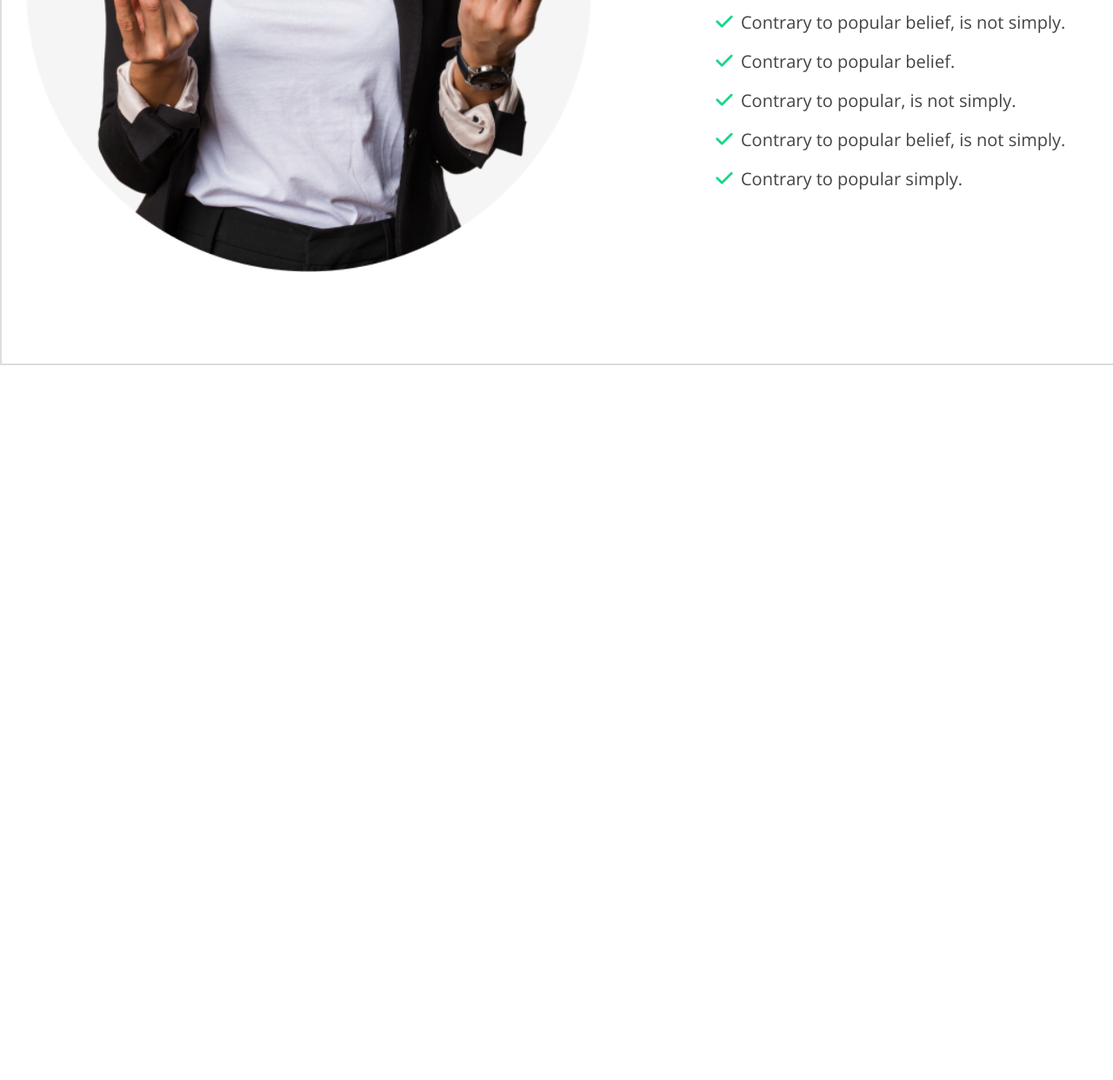
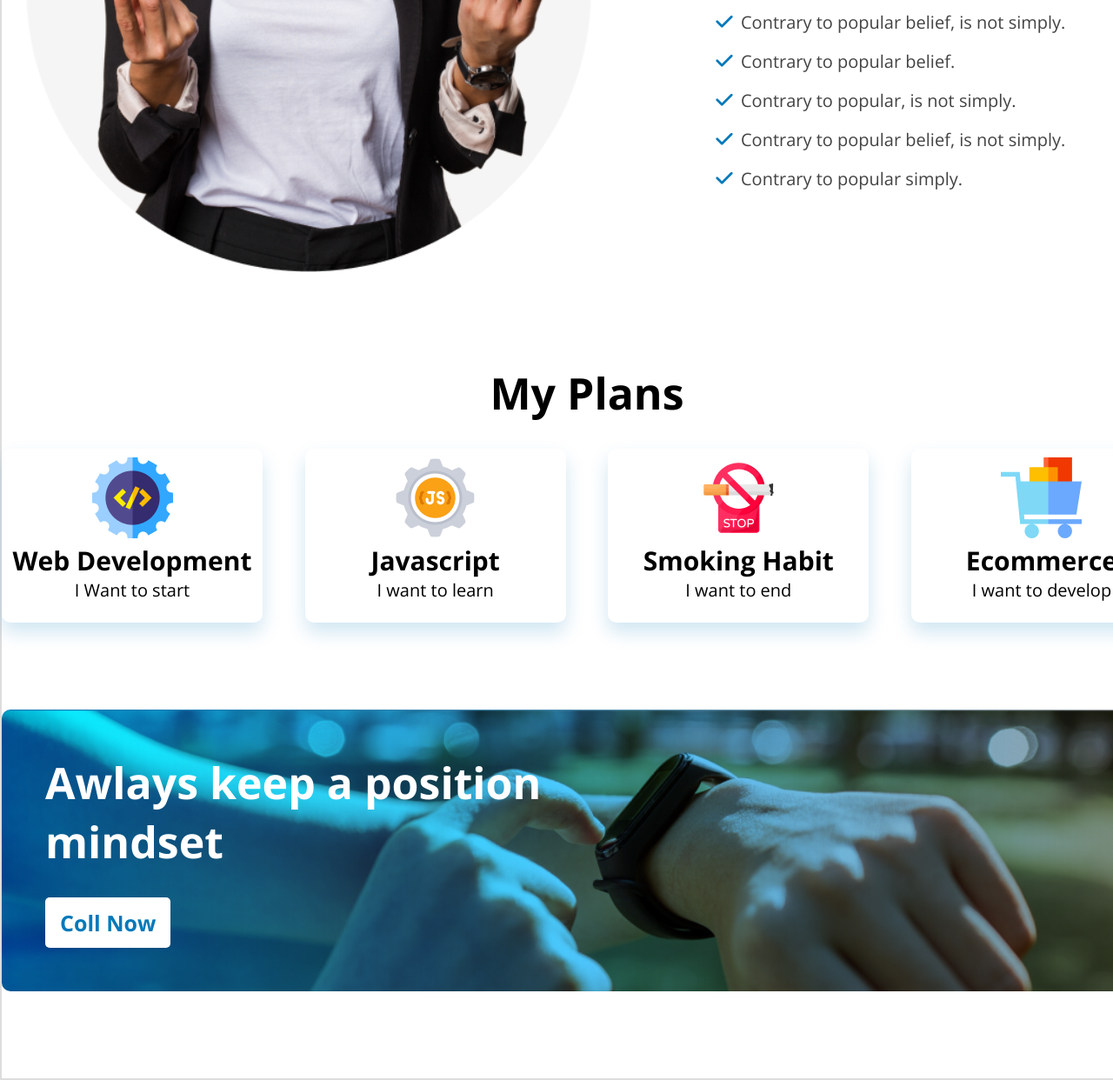
Before and after one commit to asadullah2451/assignment-1, a plain HTML site: page index.html in a window 1280 px wide. Shown: the part 1480-2722 px from the top of the page at 87% size. Before the commit the page ends 1900 px from the top, so only its background shows below. Drawn offline with nearby package versions, Linux system fonts and the light colour scheme.

Commit message:
added service section

```diff
--- a/index.html
+++ b/index.html
@@ -21,6 +21,7 @@
     <!-- css style sheet lick end -->
   </head>
   <body>
+
     <!-- Banner section -->
     <header class="banner-section">
       <div class="banner-content">
@@ -35,8 +36,10 @@
         </article>
       </div>
     </header>
+
     <!-- main section start -->
     <main class="main-container">
+
         <!-- About Section -->
       <section class="about-section">
         <div class="about-content-1">
@@ -60,6 +63,37 @@
           </article>
         </div>
       </section>
+
+      <!-- Service Section-->
+      <section class="service-section">
+        <h1 class="section-title text-center">My Plans</h1>
+        <div class="ser-content-1">
+            <div class="ser-box">
+                <img src="./assets/images/icons/web.png" alt="web icon">
+                <h3>Web Development</h3>
+                <p>I Want to start</p>
+            </div>
+            <div class="ser-box">
+                <img src="./assets/images/icons/js.png" alt="js icon">
+                <h3>Javascript</h3>
+                <p>I want to learn</p>
+            </div>
+            <div class="ser-box">
+                <img src="./assets/images/icons/smoke.png" alt="smoke icon">
+                <h3>Smoking Habit</h3>
+                <p>I want to end</p>
+            </div>
+            <div class="ser-box">
+                <img src="./assets/images/icons/ecom.png" alt="ecom icon">
+                <h3>Ecommerce</h3>
+                <p>I want to develop</p>
+            </div>
+        </div>
+        <div class="ser-content-2">
+            <h2 class="section-title">Awlays keep a position <br>mindset</h2>
+            <button class="banner-btn">Coll Now</button>
+        </div>
+      </section>
     </main>
     <footer></footer>
   </body>
--- a/style.css
+++ b/style.css
@@ -12,7 +12,7 @@
 .text-center {
   text-align: center;
 }
-.main-container{
+.main-container {
   width: 1350px;
   border: 2px solid #ddd;
   margin: auto;
@@ -66,41 +66,82 @@
   color: white;
 }
 /* About Section Style */
-.about-section{
+.about-section {
   display: flex;
   align-items: center;
   margin: 100px 0;
   gap: 5rem;
 }
-.about-content-1 img{
+.about-content-1 img {
   width: 700px;
 }
-.about-content-2{
+.about-content-2 {
   width: 50%;
   margin-left: auto;
   margin-top: 11rem;
 }
-.section-title{
+.section-title {
   font-size: 50px;
   margin-bottom: 30px;
 }
-.description{
+.description {
   color: #444343;
   font-size: 20px;
   line-height: 30px;
   margin-bottom: 30px;
 }
-.about-content-2 ul{
+.about-content-2 ul {
   list-style: none;
   line-height: 45px;
   font-size: 20px;
   color: #444343;
 }
-.about-content-2 ul li::before{
-    content:"\f00c";
+.about-content-2 ul li::before {
+  content: "\f00c";
   font-family: "Font Awesome 5 Free";
   font-weight: 700;
   margin-right: 8px;
-    color: #16D887;
+  color: #0079ba;
   font-size: 22px;
 }
+
+/* Service Section Style */
+.service-section {
+  width: 100%;
+  margin-bottom: 100px;
+}
+.ser-content-1 {
+  display: flex;
+  justify-content: space-between;
+}
+.ser-box {
+  text-align: center;
+  width: 300px;
+  height: 200px;
+  padding: 10px;
+  border-radius: 10px;
+  box-shadow: 0px 11px 21px 0px #0079ba30;
+}
+.ser-box:hover {
+  box-shadow: 0px 11px 21px 0px #0079ba5b;
+}
+.ser-box h3 {
+  font-size: 30px;
+}
+.ser-box p {
+  font-size: 20px;
+}
+.ser-content-2 {
+  width: 100%;
+  border-radius: 10px;
+  padding: 50px 0 50px 50px;
+  margin-top: 100px;
+  background: url("./assets/images/watch.png"),
+    linear-gradient(to left, rgba(0, 0, 0, 0.386), rgba(0, 121, 186, 1))
+      no-repeat;
+  background-blend-mode: overlay;
+  background-size: cover;
+}
+.ser-content-2 h2{
+    color: white;
+}
```
Lines whose indentation alone changed are shown as unchanged.
